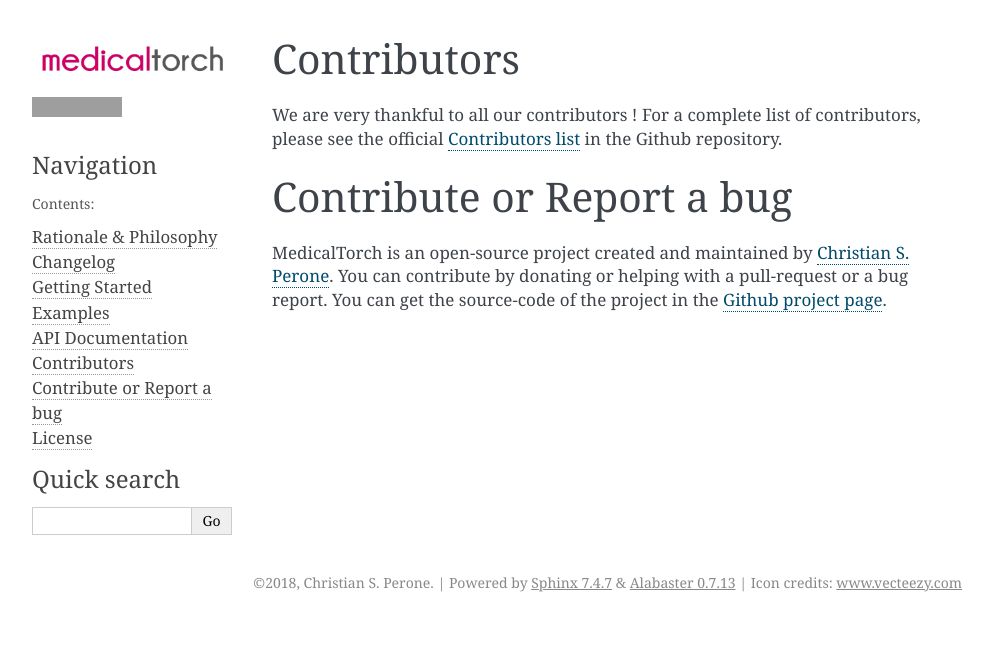
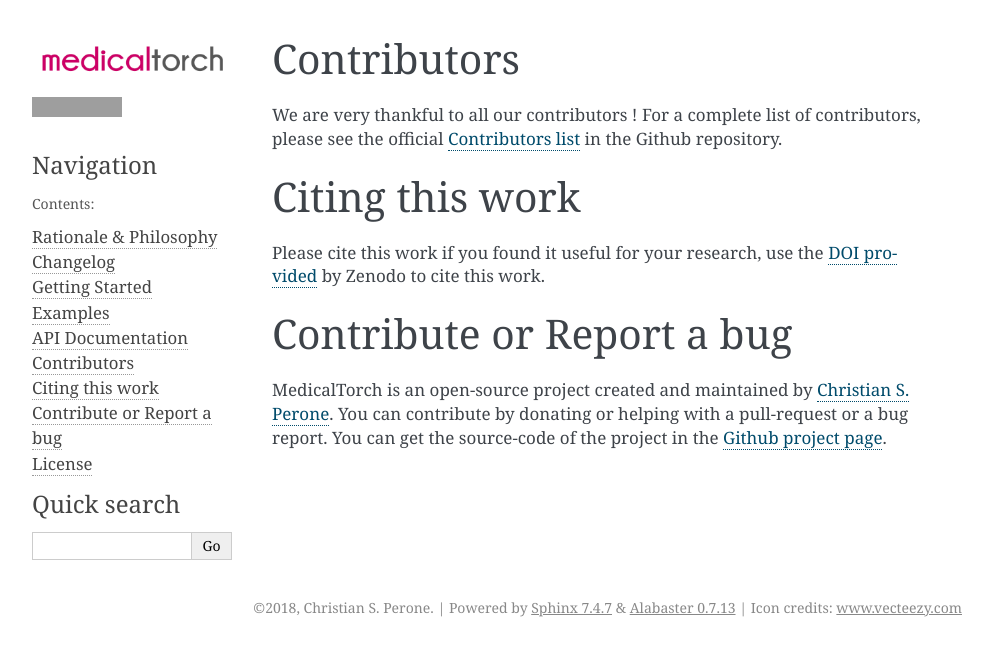
Before and after one commit to perone/medicaltorch, a Sphinx documentation site: the page built from docs/source/contribute.rst, in a window 1280 px wide, cut to the strip 0-656 px from the top of the page. Shown: the whole strip, without its empty margins (148-1141 px from the left). Built offline with Sphinx 7.4.7, drawn with Linux system fonts in a browser that asks for light colours; grey boxes are pictures that could not be loaded.

Commit message:
Adding citing section into the docs.

```diff
--- a/docs/source/contribute.rst
+++ b/docs/source/contribute.rst
@@ -1,6 +1,10 @@
 Contributors
 ===============================================================================
 We are very thankful to all our contributors ! For a complete list of contributors, please see the official `Contributors list <https://github.com/perone/medicaltorch/graphs/contributors>`_ in the Github repository.
+
+Citing this work
+===============================================================================
+Please cite this work if you found it useful for your research, use the `DOI provided <https://zenodo.org/badge/latestdoi/123063153>`_ by Zenodo to cite this work.
 
 Contribute or Report a bug
 ===============================================================================
```
